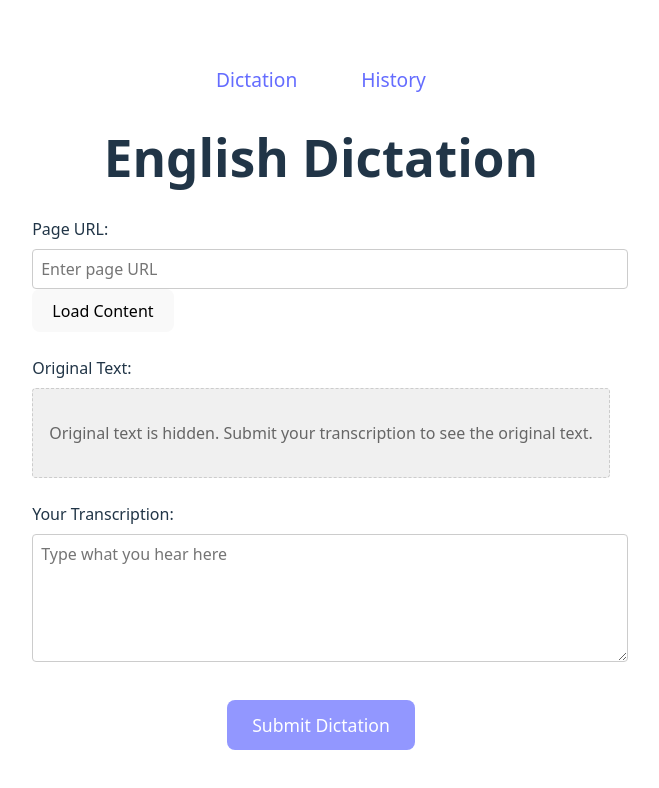
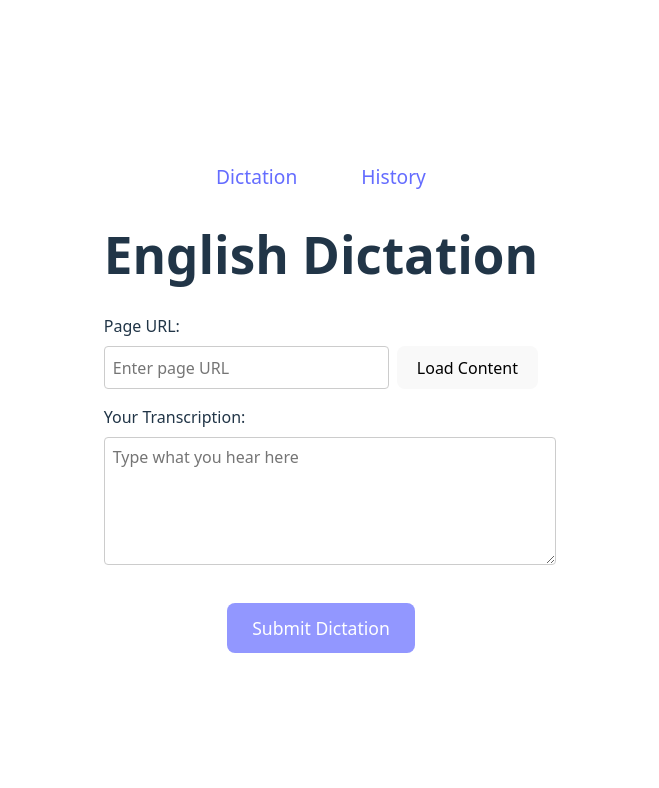
Before and after one commit to wangbinyq/english-listening, a React (Vite) app: page / in a window 1280 px wide. Shown: the top 788 px of the page, without its empty margins (319-978 px from the left). Built offline with nearby package versions, Linux system fonts and the light colour scheme.

Commit message:
style: improve UI layout for dictation page
- Place 'Load Content' button on same row as URL input
- Arrange function buttons on same row when space allows
- Completely hide original text when not submitted

```diff
--- a/src/App.css
+++ b/src/App.css
@@ -90,6 +90,19 @@
   text-align: left;
 }
 
+.url-input-group {
+  margin-bottom: 1rem;
+}
+
+.url-input-row {
+  display: flex;
+  gap: 0.5rem;
+}
+
+.url-input-row input {
+  flex: 1;
+}
+
 .input-group label {
   display: block;
   margin-bottom: 0.5rem;
@@ -116,21 +129,14 @@
   cursor: not-allowed;
 }
 
-.hidden-text {
-  padding: 1rem;
-  background-color: #f0f0f0;
-  border: 1px dashed #ccc;
-  border-radius: 0.25rem;
-  text-align: center;
-  color: #666;
-}
 
 .audio-controls {
   margin: 1.5rem 0;
   display: flex;
-  flex-direction: column;
-  gap: 1rem;
+  flex-wrap: wrap;
+  gap: 0.5rem;
   align-items: center;
+  justify-content: center;
 }
 
 .audio-controls button {
@@ -165,7 +171,6 @@
 
 .repeat-time-control {
   display: flex;
-  flex-direction: column;
   align-items: center;
   gap: 0.5rem;
 }
@@ -249,9 +254,10 @@
 .submit-section {
   margin-top: 2rem;
   display: flex;
-  flex-direction: column;
+  flex-wrap: wrap;
   gap: 1rem;
   align-items: center;
+  justify-content: center;
 }
 
 .submit-button {
--- a/src/pages/DictationPage.tsx
+++ b/src/pages/DictationPage.tsx
@@ -96,8 +96,9 @@ export const DictationPage = () => {
       <h1>English Dictation</h1>
 
       <div className="url-section">
-        <div className="input-group">
+        <div className="input-group url-input-group">
           <label htmlFor="url">Page URL:</label>
+          <div className="url-input-row">
             <input
               type="text"
               id="url"
@@ -108,6 +109,7 @@ export const DictationPage = () => {
             <button onClick={handleLoadContent} disabled={isLoading}>
               {isLoading ? 'Loading...' : 'Load Content'}
             </button>
+          </div>
         </div>
       </div>
 
@@ -160,9 +162,9 @@ export const DictationPage = () => {
       )}
 
       <div className="text-section">
+        {originalText && showOriginal && (
           <div className="input-group">
             <label htmlFor="originalText">Original Text:</label>
-          {showOriginal ? (
             <textarea
               id="originalText"
               value={originalText}
@@ -171,12 +173,8 @@ export const DictationPage = () => {
               rows={5}
               readOnly
             />
-          ) : (
-            <div className="hidden-text">
-              <p>Original text is hidden. Submit your transcription to see the original text.</p>
           </div>
         )}
-        </div>
 
         <div className="input-group">
           <label htmlFor="userText">Your Transcription:</label>
```
Lines whose indentation alone changed are shown as unchanged.
